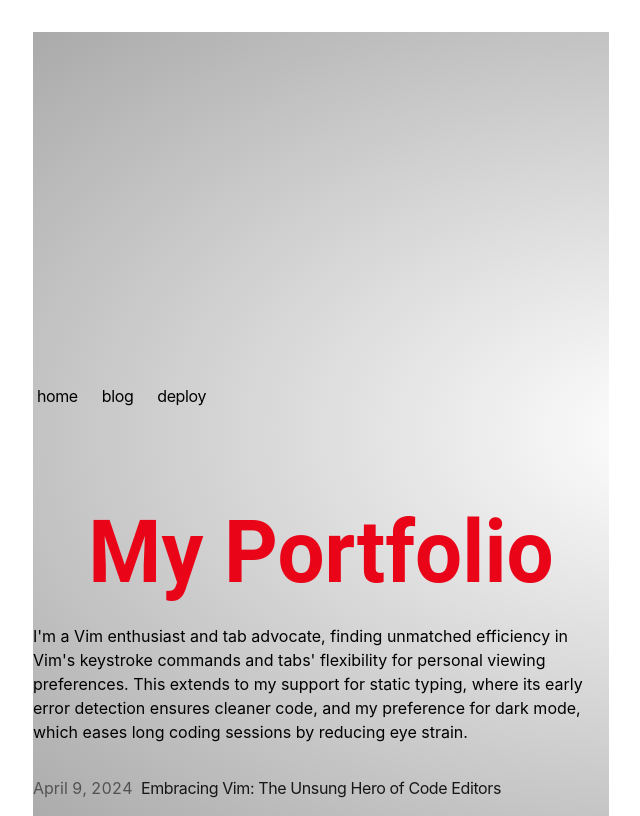
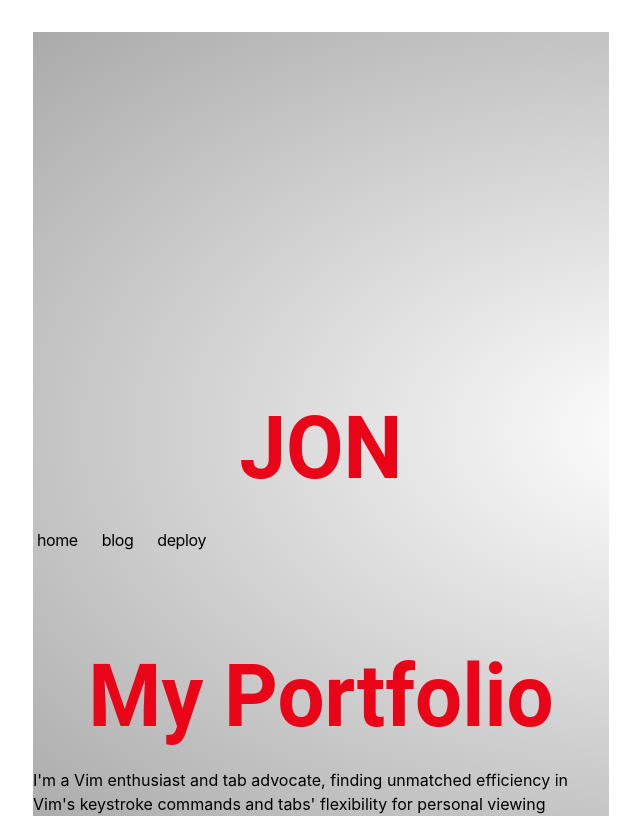
Before and after one commit to artera86/portfolio-starter-kit, a Next.js app: page / in a window 1280 px wide. Shown: the top 816 px of the page, without its empty margins (319-959 px from the left). Built offline with nearby package versions, Linux system fonts and the light colour scheme.

Commit message:
Update layout.tsx

```diff
--- a/app/layout.tsx
+++ b/app/layout.tsx
@@ -54,6 +54,7 @@ export default function RootLayout({
     >
       <body className="antialiased max-w-xl mx-4 mt-8 lg:mx-auto">
         <main className="flex-auto min-w-0 mt-6 flex flex-col px-2 md:px-0">
+          <div className="txt">JON</div>
           <Navbar />
           {children}
           <Footer />
```
